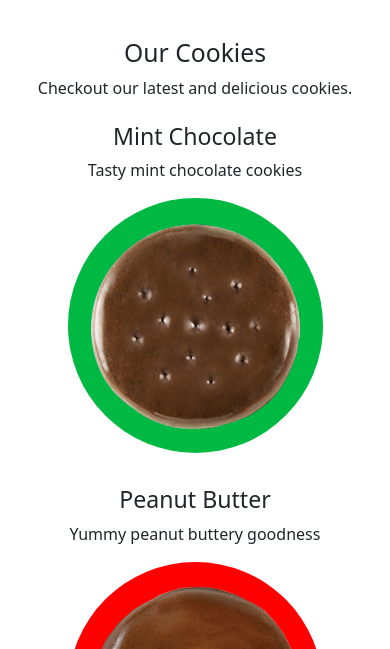
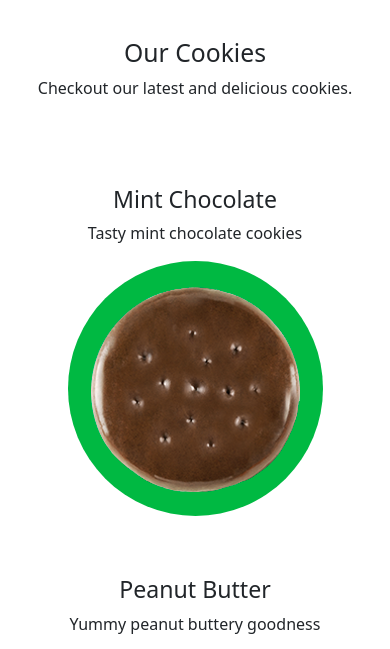
Before and after one commit to CUNYTechPrep/lab-bootstrap-5.2-fall-22, a plain HTML site: page index.html in a window 390 px wide. Shown: the part 422-1071 px from the top of the page. Drawn offline with nearby package versions, Linux system fonts and the light colour scheme.

Commit message:
added media changes to main page

```diff
--- a/css/styles.css
+++ b/css/styles.css
@@ -68,7 +68,20 @@ img{
 .address{
     padding-bottom:50px;
 }
-
+/* mid screen */
+@media screen and (max-width: 1150px){
+    .high-cookie{
+        transform: translatey(0);
+    }
+    .high-cookie, .low-cookie{
+        padding:50px;
+    }
+}
+@media screen and (max-width: 900px){
+    .high-cookie, .low-cookie{
+        padding:30px;
+    }
+}
 /* mobile */
 @media screen and (max-width: 690px){
     .baking-img{
```
